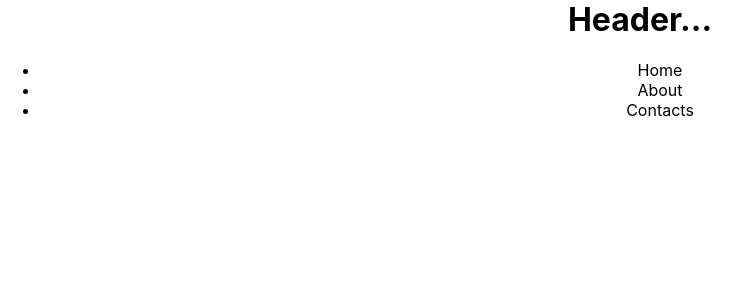
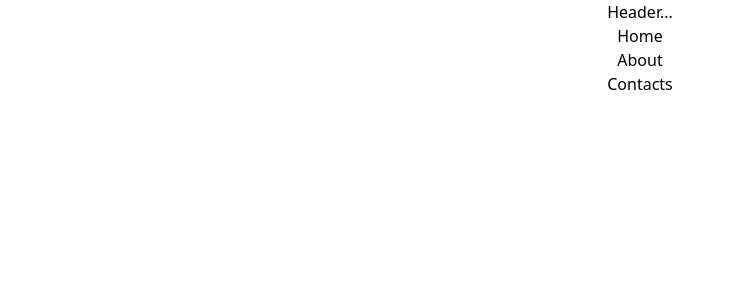
Before and after one commit to DenysPyshniuk/portfolio, a React (Create React App) app in the folder portfolio_ground/: page / in a window 1280 px wide. Shown: the top 300 px of the page, without its empty margins (0-750 px from the left). Built offline with nearby package versions, Linux system fonts and the light colour scheme; the HTML template or start-up script is replaced by a standard one.

Commit message:
Add tailwind to the project

```diff
--- a/portfolio_ground/package.json
+++ b/portfolio_ground/package.json
@@ -3,6 +3,8 @@
   "version": "0.1.0",
   "private": true,
   "dependencies": {
+    "@headlessui/react": "^1.7.17",
+    "@heroicons/react": "^2.0.18",
     "@testing-library/jest-dom": "^5.17.0",
     "@testing-library/react": "^13.4.0",
     "@testing-library/user-event": "^13.5.0",
@@ -39,5 +41,8 @@
       "last 1 firefox version",
       "last 1 safari version"
     ]
+  },
+  "devDependencies": {
+    "tailwindcss": "^3.3.3"
   }
 }
--- a/portfolio_ground/src/index.css
+++ b/portfolio_ground/src/index.css
@@ -1,13 +1,3 @@
-body {
-  margin: 0;
-  font-family: -apple-system, BlinkMacSystemFont, 'Segoe UI', 'Roboto', 'Oxygen',
-    'Ubuntu', 'Cantarell', 'Fira Sans', 'Droid Sans', 'Helvetica Neue',
-    sans-serif;
-  -webkit-font-smoothing: antialiased;
-  -moz-osx-font-smoothing: grayscale;
-}
-
-code {
-  font-family: source-code-pro, Menlo, Monaco, Consolas, 'Courier New',
-    monospace;
-}
+@tailwind base;
+@tailwind components;
+@tailwind utilities;
--- /dev/null
+++ b/portfolio_ground/tailwind.config.js
@@ -0,0 +1,10 @@
+/** @type {import('tailwindcss').Config} */
+module.exports = {
+  content: [
+    "./src/**/*.{js,jsx,ts,tsx}",
+  ],
+  theme: {
+    extend: {},
+  },
+  plugins: [],
+}
```
Also changed, not shown: 1 other file (tests, documents, lock files or other folders).
